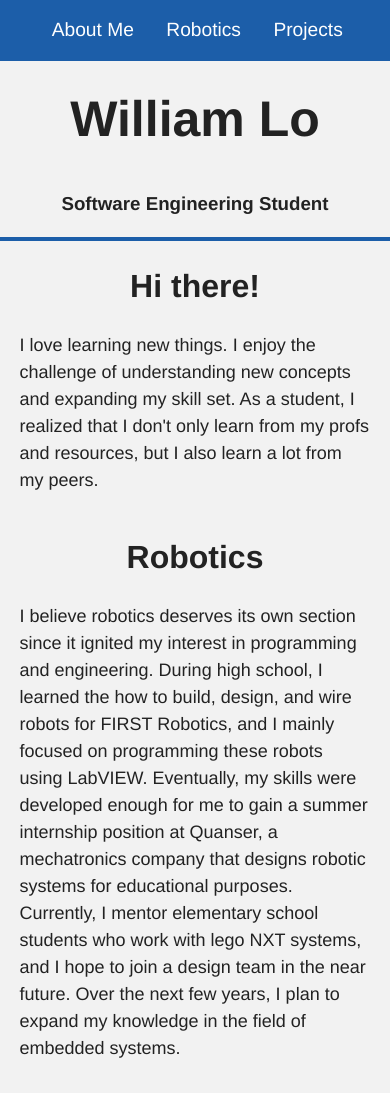
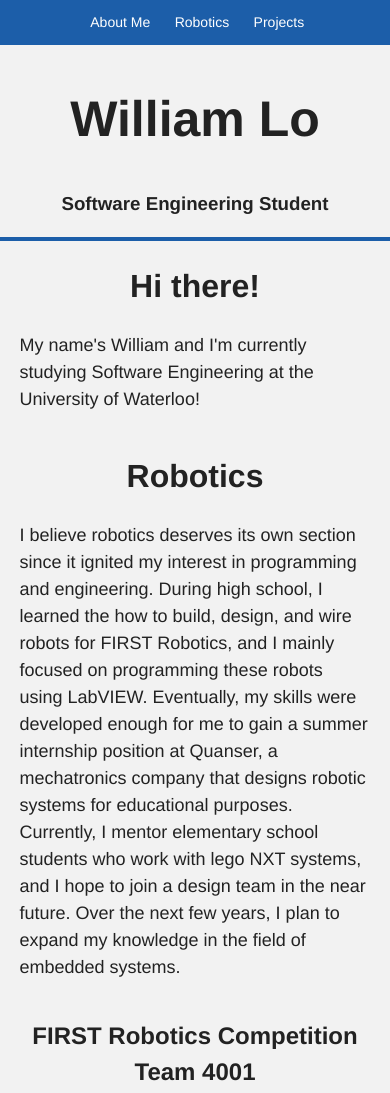
Before and after one commit to Will-Lo/Will-Lo.github.io, a plain HTML site: page index.html in a window 390 px wide. Shown: the top 1093 px of the page. Drawn offline with nearby package versions, Linux system fonts and the light colour scheme.

Commit message:
Fixed website for small screens

```diff
--- a/index.html
+++ b/index.html
@@ -79,7 +79,7 @@
 		<div class = divider></div>
 		<div class="row">
 			<h1>Hi there!</h1>
-				<p>I love learning new things. I enjoy the challenge of understanding new concepts and expanding my skill set. As a student, I realized that I don't only learn from my profs and resources, but I also learn a lot from my peers.</p>
+				<p>My name's William and I'm currently studying Software Engineering at the University of Waterloo!</p>
 		</div>
 		<div class ="row">
 			<div id = "robotics">
--- a/main.css
+++ b/main.css
@@ -174,7 +174,7 @@ h1{
     height: 100%;
 }
 
-@media (max-width: 680px) {
+@media (max-width: 680px) and (min-width: 480px){
     .icon-area{
         display: none !important;
 
@@ -197,11 +197,32 @@ h1{
     }
 }
 
-
-
-
-@media (min-width: 680px) {
+@media (min-width: 680px){
     .icon-area{
         display:inline-block !important;
     }
 }
+
+@media (max-width: 480px){
+	.icon-area{
+        display: none !important;
+
+    }
+    .name{
+    	display: none !important;
+    }
+
+    .link-area{
+    	display: inline-block;
+    	margin: auto;
+    }
+
+    .nav{
+    	opacity: 1 !important;
+    }
+
+	.nav a{
+		padding: 10px !important;
+		font-size: 14px;
+	}
+}
```
